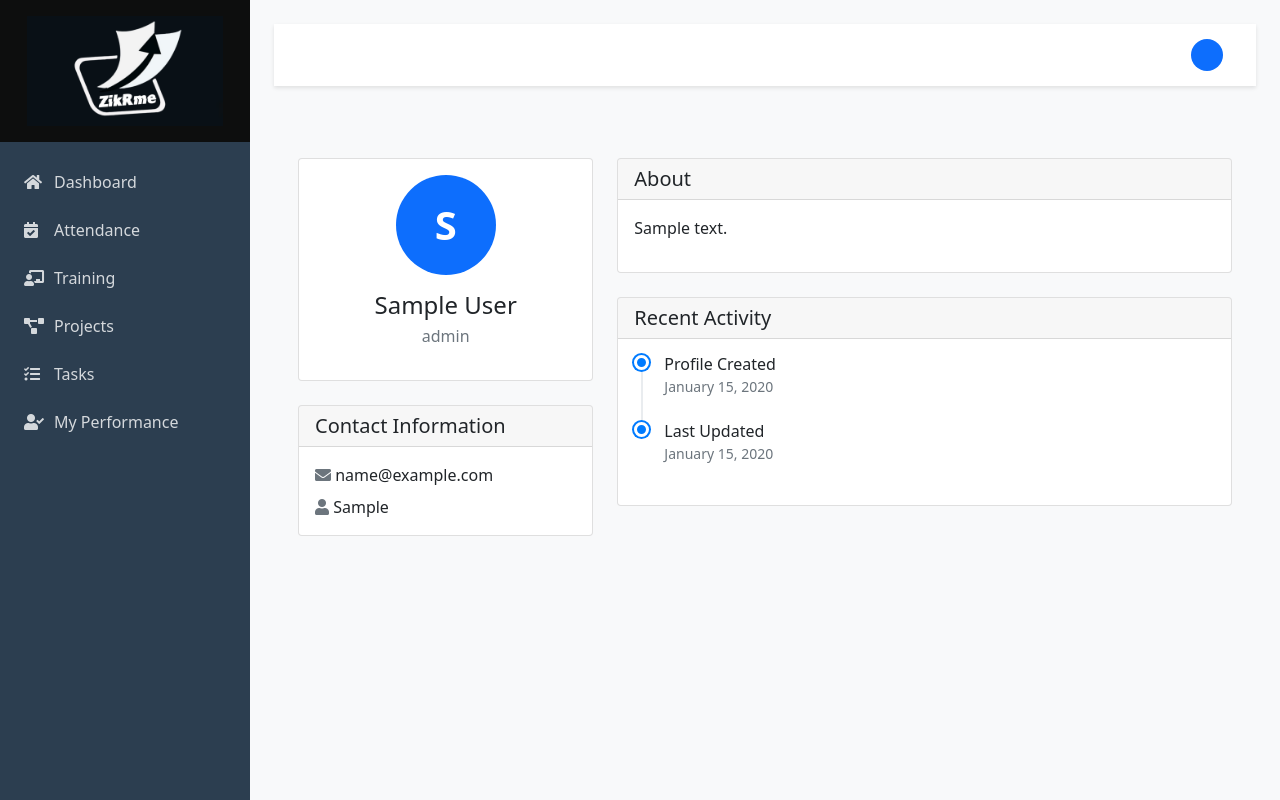
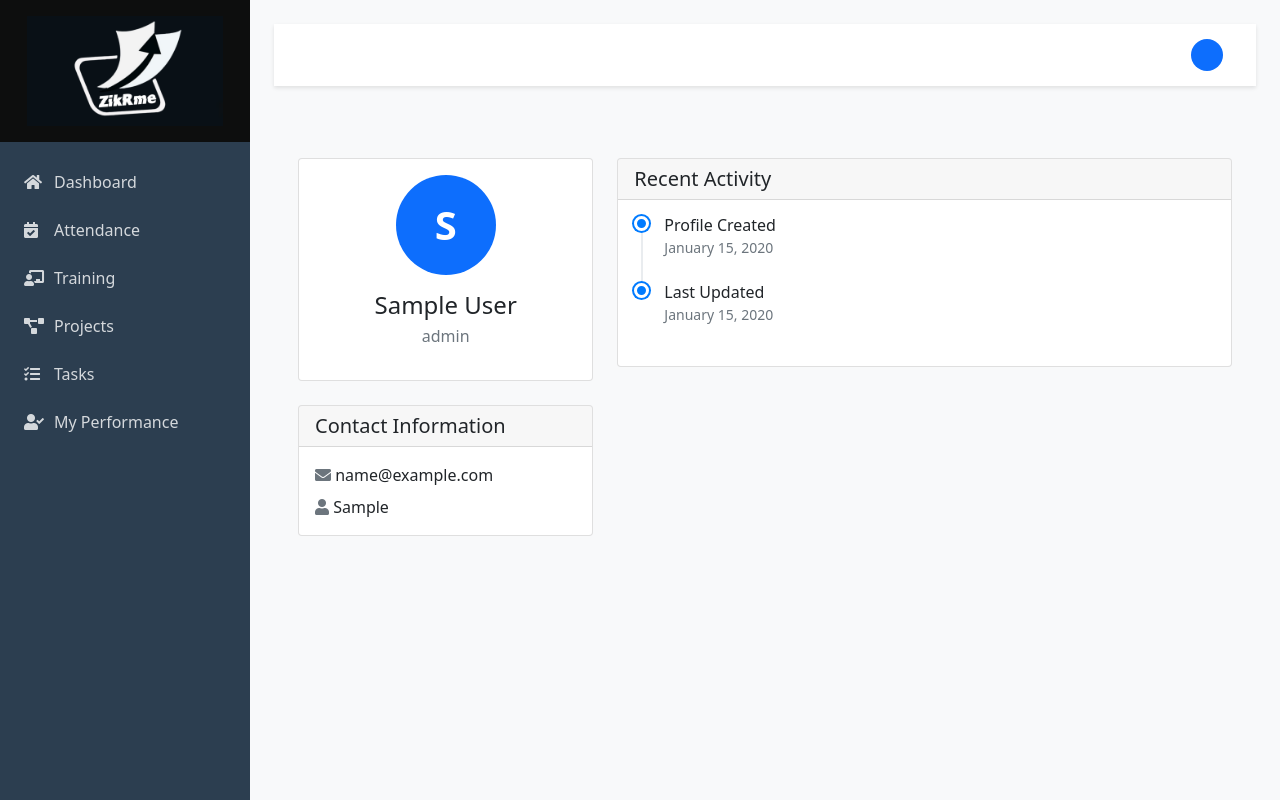
Before and after one commit to gangeshwar01/growthroom, a Django app: page /accounts/profiles/1/ in a window 1280 px wide. Run offline with Django 4.2, Linux system fonts and the light colour scheme; tables that the repository leaves empty hold one stand-in row (values such as "Sample post").

Commit message:
profile list 3

```diff
--- a/templates/accounts/profile_detail.html
+++ b/templates/accounts/profile_detail.html
@@ -46,15 +46,6 @@
         </div>
 
         <div class="col-md-8">
-            <!-- Bio Section -->
-            <div class="card mb-4">
-                <div class="card-header">
-                    <h5 class="mb-0">About</h5>
-                </div>
-                <div class="card-body">
-                    <p>{{ profile.bio|default:"No bio provided" }}</p>
-                </div>
-            </div>
 
             <!-- Activity Timeline -->
             <div class="card">
--- a/templates/accounts/profile_form.html
+++ b/templates/accounts/profile_form.html
@@ -29,7 +29,7 @@
                         </div>
 
                         <div class="mb-3">
-                            {{ form.location.label_tag }}
+                            Name
                             {{ form.location }}
                              {% if form.location.errors %}
                             <div class="invalid-feedback d-block">
```
